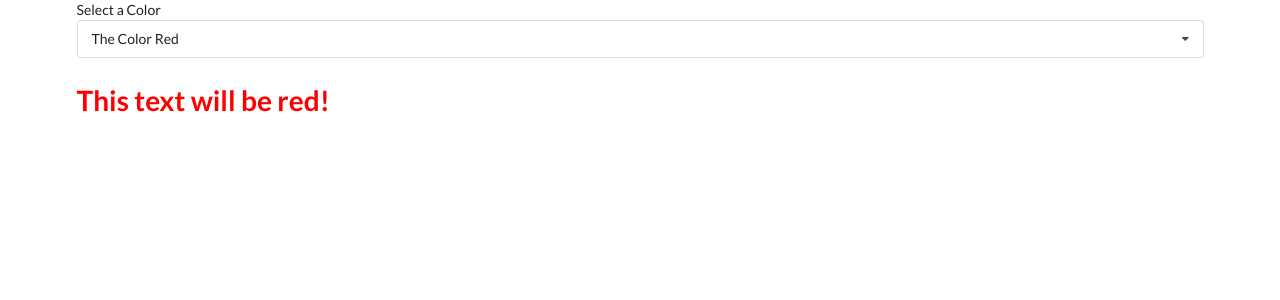
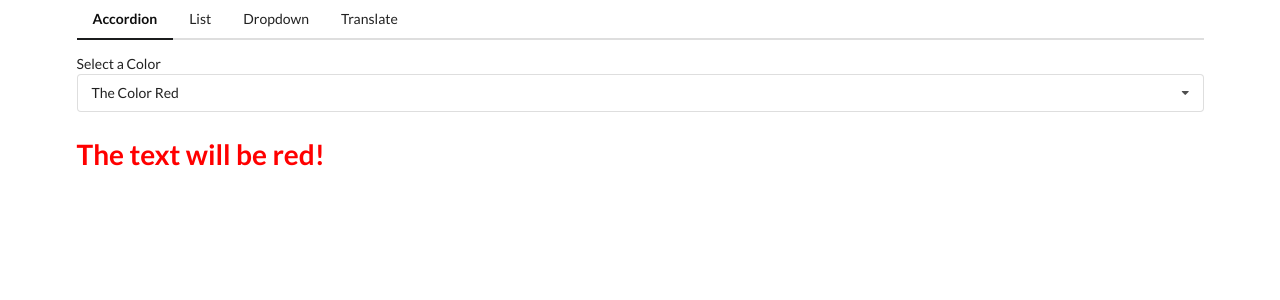
Before and after one commit to DavidRedding/widgets, a React (Create React App) app: page /dropdown in a window 1280 px wide. Shown: the top 300 px of the page. Built offline with nearby package versions, Linux system fonts and the light colour scheme.

Commit message:
(soft) Header.js implementation

```diff
--- a/src/App.js
+++ b/src/App.js
@@ -4,6 +4,7 @@ import Accordion from "./components/Accordion";
 import Search from "./components/Search";
 import Dropdown from "./components/Dropdown";
 import Route from "./components/Route";
+import Header from "./components/Header";
 
 const items = [
   {
@@ -39,6 +40,7 @@ export default () => {
   const [selected, setSelected] = useState(options[0]);
   return (
     <div className="ui container">
+      <Header />
       <Route path="/">
         <Accordion items={items} />
       </Route>
--- a/src/components/Dropdown.js
+++ b/src/components/Dropdown.js
@@ -54,7 +54,7 @@ const Dropdown = ({ options, selected, onSelectedChange, title }) => {
           {renderedOptions}
         </div>
       </div>
-      <h1 style = {{color: selected.value}}>{`This text will be ${selected.value}!`}</h1>
+      <h1 style = {{color: selected.value}}>{`The text will be ${selected.value}!`}</h1>
     </div>
   );
 };
--- /dev/null
+++ b/src/components/Header.js
@@ -0,0 +1,14 @@
+import React from "react";
+// prettier-ignore
+const Header = () => {
+  return (
+    <div className="ui secondary pointing menu">
+      <a href="/" className="active item">Accordion</a>
+      <a href="/list" className="item">List</a>
+      <a href="/dropdown" className="item">Dropdown</a>
+      <a href="/translate" className="item">Translate</a>
+    </div>
+  );
+};
+
+export default Header;
```
